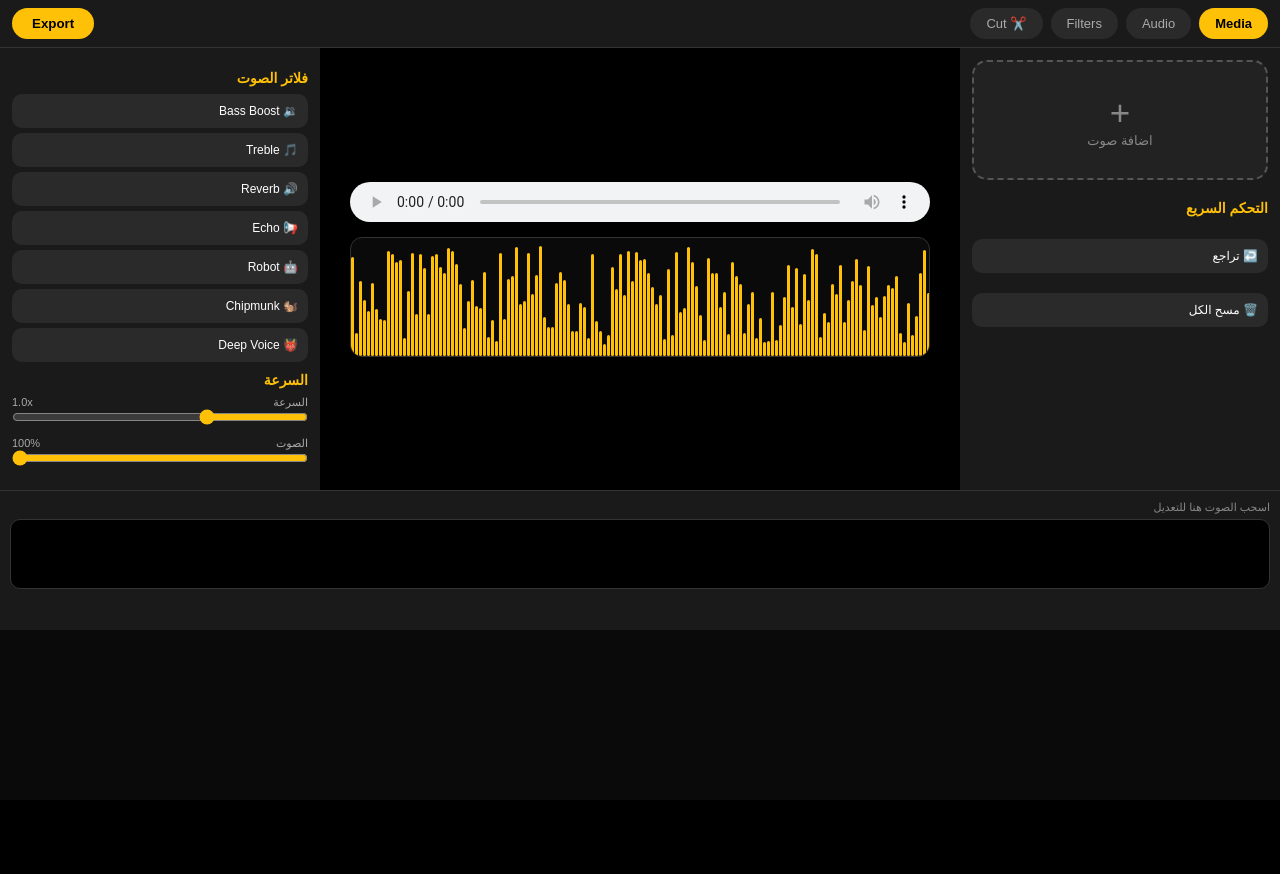
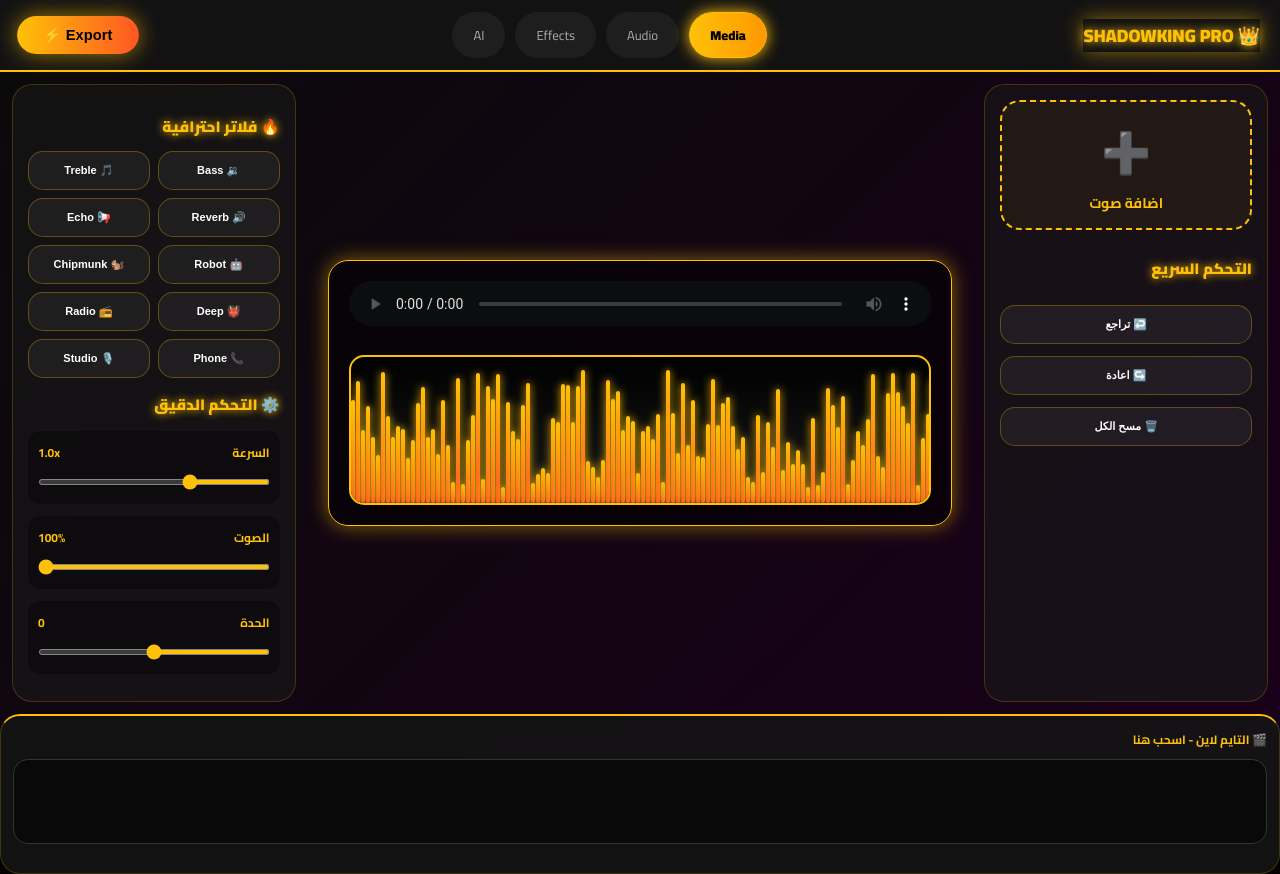
Before and after one commit to abdulkadirfarah921-cloud/ShadowKing-AI, a plain HTML site: page editor.html in a window 1280 px wide. Before the commit the page ends 800 px from the top, so only its background shows below. Drawn offline with Linux system fonts and the light colour scheme.

Commit message:
Add files via upload

```diff
--- a/editor.html
+++ b/editor.html
@@ -3,110 +3,132 @@
 <head>
 <meta charset="UTF-8">
 <meta name="viewport" content="width=device-width, initial-scale=1.0, maximum-scale=1.0, user-scalable=no">
-<title>محرر الصوت - Shadowking</title>
+<title>SHADOWKING PRO EDITOR</title>
 <style>
+@import url('https://fonts.googleapis.com/css2?family=Cairo:wght@400;700;900&display=swap');
 *{margin:0;padding:0;box-sizing:border-box}
-html,body{height:100%;width:100%;overflow:hidden;background:#000;font-family:Arial}
-#wrapper{width:100vh;height:100vw;transform-origin:top left;position:absolute;top:0;left:100%;transform:rotate(90deg);background:#0a0a0a}
+html,body{height:100%;width:100%;overflow:hidden;background:#000;font-family:'Cairo', sans-serif}
+
+#wrapper{width:100vh;height:100vw;transform-origin:top left;position:absolute;top:0;left:100%;transform:rotate(90deg);background:linear-gradient(135deg,#0a0a0a 0%,#1a001a 100%)}
 @media (orientation: landscape) {#wrapper{width:100vw;height:100vh;transform:rotate(0deg);left:0;top:0}}
 
-.topbar{display:flex;justify-content:space-between;align-items:center;padding:8px 12px;background:#1a1a1a;border-bottom:1px solid #333}
-.tabs{display:flex;gap:8px;overflow-x:auto}
-.tab{padding:8px 16px;border-radius:20px;font-size:13px;color:#aaa;background:#2a2a2a;cursor:pointer}
-.tab.active{background:#FFC107;color:#000;font-weight:bold}
-.export-btn{background:#FFC107;color:#000;border:none;padding:8px 20px;border-radius:20px;font-weight:bold;cursor:pointer}
+/* توهج نار */
+.glow{box-shadow:0 0 20px rgba(255,193,7,0.5)}
+.anim{animation: pulse 2s infinite}
+@keyframes pulse{0%,100%{transform:scale(1)}50%{transform:scale(1.05)}}
 
-.content{display:flex;flex:1}
-.left{width:25%;background:#1a1a1a;padding:12px;display:flex;flex-direction:column;gap:10px}
-.center{width:50%;background:#000;padding:15px;display:flex;flex-direction:column;justify-content:center;align-items:center}
-.right{width:25%;background:#1a1a1a;padding:12px;overflow-y:auto}
+.topbar{display:flex;justify-content:space-between;align-items:center;padding:12px 20px;background:rgba(20,20,20,0.9);backdrop-filter:blur(10px);border-bottom:2px solid #FFC107}
+.logo{font-size:18px;font-weight:900;color:#FFC107;text-shadow:0 0 10px #FFC107}
+.tabs{display:flex;gap:10px}
+.tab{padding:10px 20px;border-radius:25px;font-size:13px;color:#aaa;background:rgba(255,255,255,0.05);cursor:pointer;border:1px solid transparent;transition:0.3s}
+.tab.active{background:linear-gradient(90deg,#FFC107,#FF9800);color:#000;font-weight:900;border-color:#FFC107;box-shadow:0 0 15px #FFC107}
+.export-btn{background:linear-gradient(90deg,#FFC107,#FF5722);color:#000;border:none;padding:10px 25px;border-radius:25px;font-weight:900;cursor:pointer;font-size:14px;box-shadow:0 0 20px rgba(255,193,7,0.6)}
 
-.import-box{height:120px;border:2px dashed #555;border-radius:15px;display:flex;flex-direction:column;justify-content:center;align-items:center;color:#888;background:#222;cursor:pointer;font-size:13px}
-.import-box:hover{border-color:#FFC107;color:#FFC107}
+.content{display:flex;flex:1;gap:12px;padding:12px}
+.glass{background:rgba(25,25,25,0.6);backdrop-filter:blur(15px);border:1px solid rgba(255,193,7,0.2);border-radius:20px}
+.left{width:23%;padding:15px;display:flex;flex-direction:column;gap:12px}
+.center{width:54%;padding:20px;display:flex;flex-direction:column;justify-content:center;align-items:center}
+.right{width:23%;padding:15px;overflow-y:auto}
 
-#player{width:95%;height:40px}
-#waveform{width:95%;height:120px;background:#0a0a0a;border-radius:12px;margin-top:15px;position:relative;overflow:hidden;border:1px solid #333}
+.import-box{height:130px;border:2px dashed #FFC107;border-radius:20px;display:flex;flex-direction:column;justify-content:center;align-items:center;color:#FFC107;background:rgba(255,193,7,0.05);cursor:pointer;font-size:14px;font-weight:700;transition:0.3s}
+.import-box:hover{background:rgba(255,193,7,0.15);transform:scale(1.03)}
 
-.timeline{height:140px;background:#1a1a1a;border-top:1px solid #333;padding:10px}
-.timeline-header{font-size:11px;color:#888;margin-bottom:5px}
-.timeline-track{height:70px;background:#000;border-radius:10px;position:relative;overflow-x:auto;border:1px solid #333}
-.clip{position:absolute;height:90%;top:5%;min-width:120px;background:linear-gradient(90deg,#FFC107,#FF9800);border-radius:8px;color:#000;font-weight:bold;font-size:11px;display:flex;align-items:center;justify-content:center;padding:0 8px;cursor:grab}
+.player-card{width:100%;background:rgba(0,0,0,0.5);border-radius:20px;padding:20px;border:1px solid #FFC107}
+#player{width:100%;height:45px;filter:invert(1) hue-rotate(180deg)}
+#waveform{width:100%;height:150px;background:linear-gradient(180deg,#000 0%,#1a1a1a 100%);border-radius:15px;margin-top:20px;position:relative;overflow:hidden;border:2px solid #FFC107}
 
-.section-title{color:#FFC107;font-size:14px;margin:10px 0 8px;font-weight:bold}
-.filter-btn{background:#2a2a2a;color:#fff;border:none;padding:10px;border-radius:10px;margin:5px 0;width:100%;text-align:right;cursor:pointer;font-size:12px;display:flex;align-items:center;gap:8px;transition:0.2s}
-.filter-btn:hover{background:#333}
-.filter-btn.active{background:#FFC107;color:#000}
+.timeline{height:160px;background:rgba(20,20,20,0.9);backdrop-filter:blur(10px);border-top:2px solid #FFC107;padding:12px}
+.timeline-header{font-size:12px;color:#FFC107;font-weight:700;margin-bottom:8px}
+.timeline-track{height:85px;background:rgba(0,0,0,0.5);border-radius:15px;position:relative;overflow-x:auto;border:1px solid #333}
+.clip{position:absolute;height:90%;top:5%;min-width:130px;background:linear-gradient(90deg,#FFC107,#FF5722);border-radius:12px;color:#000;font-weight:900;font-size:12px;display:flex;align-items:center;justify-content:center;padding:0 10px;cursor:grab;box-shadow:0 0 15px rgba(255,193,7,0.5)}
 
-.slider-box{margin:8px 0}
-.slider-box label{font-size:11px;color:#aaa;display:flex;justify-content:space-between}
-input[type=range]{width:100%;accent-color:#FFC107}
+.section-title{color:#FFC107;font-size:15px;margin:12px 0 10px;font-weight:900;text-shadow:0 0 8px #FFC107}
+.filter-grid{display:grid;grid-template-columns:1fr 1fr;gap:8px}
+.filter-btn{background:rgba(255,255,255,0.05);color:#fff;border:1px solid rgba(255,193,7,0.3);padding:12px;border-radius:15px;text-align:center;cursor:pointer;font-size:11px;font-weight:700;transition:0.3s}
+.filter-btn:hover{background:rgba(255,193,7,0.1);transform:translateY(-3px)}
+.filter-btn.active{background:linear-gradient(135deg,#FFC107,#FF5722);color:#000;border-color:#FFC107;box-shadow:0 0 20px #FFC107}
+
+.slider-box{margin:12px 0;padding:10px;background:rgba(0,0,0,0.3);border-radius:12px}
+.slider-box label{font-size:12px;color:#FFC107;display:flex;justify-content:space-between;font-weight:700}
+input[type=range]{width:100%;accent-color:#FFC107;height:6px;border-radius:10px}
 </style>
 </head>
 <body>
 
 <div id="wrapper">
   <div class="topbar">
+    <div class="logo glow">👑 SHADOWKING PRO</div>
     <div class="tabs">
       <div class="tab active">Media</div>
       <div class="tab">Audio</div>
-      <div class="tab">Filters</div>
-      <div class="tab" onclick="cutClip()">✂️ Cut</div>
+      <div class="tab">Effects</div>
+      <div class="tab">AI</div>
     </div>
-    <button class="export-btn" onclick="exportFile()">Export</button>
+    <button class="export-btn anim" onclick="exportFile()">Export ⚡</button>
   </div>
 
   <div class="content">
-    <!-- يسار: الاستيراد -->
-    <div class="left">
+    <!-- يسار -->
+    <div class="left glass">
       <div class="import-box" onclick="document.getElementById('file2').click()">
-        <div style="font-size:35px">+</div>
+        <div style="font-size:40px">➕</div>
         <div>اضافة صوت</div>
         <input type="file" id="file2" accept="audio/*" style="display:none" onchange="addClip(this.files[0].name)">
       </div>
       <div class="section-title">التحكم السريع</div>
       <button class="filter-btn" onclick="undo()">↩️ تراجع</button>
+      <button class="filter-btn" onclick="redo()">↪️ اعادة</button>
       <button class="filter-btn" onclick="clearAll()">🗑️ مسح الكل</button>
     </div>
 
-    <!-- الوسط: المعاينة -->
+    <!-- الوسط -->
     <div class="center">
-      <audio id="player" controls></audio>
-      <div id="waveform"></div>
+      <div class="player-card glow">
+        <audio id="player" controls></audio>
+        <div id="waveform"></div>
+      </div>
     </div>
 
-    <!-- يمين: الفلاتر -->
-    <div class="right">
-      <div class="section-title">فلاتر الصوت</div>
-      <button class="filter-btn" onclick="toggleFilter('bass', this)">🔉 Bass Boost</button>
-      <button class="filter-btn" onclick="toggleFilter('treble', this)">🎵 Treble</button>
-      <button class="filter-btn" onclick="toggleFilter('reverb', this)">🔊 Reverb</button>
-      <button class="filter-btn" onclick="toggleFilter('echo', this)">📢 Echo</button>
-      <button class="filter-btn" onclick="toggleFilter('robot', this)">🤖 Robot</button>
-      <button class="filter-btn" onclick="toggleFilter('chipmunk', this)">🐿️ Chipmunk</button>
-      <button class="filter-btn" onclick="toggleFilter('deep', this)">👹 Deep Voice</button>
+    <!-- يمين -->
+    <div class="right glass">
+      <div class="section-title">🔥 فلاتر احترافية</div>
+      <div class="filter-grid">
+        <button class="filter-btn" onclick="toggleFilter('bass',this)">🔉 Bass</button>
+        <button class="filter-btn" onclick="toggleFilter('treble',this)">🎵 Treble</button>
+        <button class="filter-btn" onclick="toggleFilter('reverb',this)">🔊 Reverb</button>
+        <button class="filter-btn" onclick="toggleFilter('echo',this)">📢 Echo</button>
+        <button class="filter-btn" onclick="toggleFilter('robot',this)">🤖 Robot</button>
+        <button class="filter-btn" onclick="toggleFilter('chipmunk',this)">🐿️ Chipmunk</button>
+        <button class="filter-btn" onclick="toggleFilter('deep',this)">👹 Deep</button>
+        <button class="filter-btn" onclick="toggleFilter('radio',this)">📻 Radio</button>
+        <button class="filter-btn" onclick="toggleFilter('phone',this)">📞 Phone</button>
+        <button class="filter-btn" onclick="toggleFilter('studio',this)">🎙️ Studio</button>
+      </div>
 
-      <div class="section-title">السرعة</div>
+      <div class="section-title">⚙️ التحكم الدقيق</div>
       <div class="slider-box">
         <label><span>السرعة</span><span id="speedVal">1.0x</span></label>
         <input type="range" min="0.5" max="2" step="0.1" value="1" oninput="changeSpeed(this.value)">
       </div>
-
       <div class="slider-box">
         <label><span>الصوت</span><span id="volVal">100%</span></label>
         <input type="range" min="0" max="100" value="100" oninput="changeVolume(this.value)">
       </div>
+      <div class="slider-box">
+        <label><span>الحدة</span><span id="pitchVal">0</span></label>
+        <input type="range" min="-12" max="12" step="1" value="0" oninput="changePitch(this.value)">
+      </div>
     </div>
   </div>
 
-  <div class="timeline">
-    <div class="timeline-header">اسحب الصوت هنا للتعديل</div>
+  <div class="timeline glass">
+    <div class="timeline-header">🎬 التايم لاين - اسحب هنا</div>
     <div class="timeline-track" id="track"></div>
   </div>
 </div>
 
 <script>
-let history = [];
-let audioCtx, gainNode, filterNode;
+let history = []; let future = [];
 
 window.onload = function(){
   document.documentElement.requestFullscreen().catch(()=>{});
@@ -114,13 +136,9 @@ window.onload = function(){
     screen.orientation.lock('landscape').catch(()=>{});
   }
 
-  audioCtx = new (window.AudioContext || window.webkitAudioContext)();
-  gainNode = audioCtx.createGain();
-
   const type = localStorage.getItem('audioType');
   if(type == 'ai'){ addClip('AI Voice'); }
   if(type == 'import'){
-    document.getElementById('name').innerText = localStorage.getItem('audioName');
     document.getElementById('player').src = localStorage.getItem('audioData');
     addClip(localStorage.getItem('audioName'));
   }
@@ -132,7 +150,7 @@ function addClip(name){
   const track = document.getElementById('track');
   const clip = document.createElement('div');
   clip.className = 'clip';
-  clip.style.left = track.children.length * 130 + 'px';
+  clip.style.left = track.children.length * 140 + 'px';
   clip.innerText = name;
   track.appendChild(clip);
 }
@@ -140,45 +158,32 @@ function addClip(name){
 function toggleFilter(type, btn){
   btn.classList.toggle('active');
   const player = document.getElementById('player');
-  if(type=='speed') player.playbackRate = btn.classList.contains('active')? 1.5 : 1;
-  if(type=='bass') alert('Bass Boost: قوة الجهير زادت');
-  if(type=='treble') alert('Treble: حدة الصوت زادت');
-  if(type=='reverb') alert('Reverb: صدى القاعة');
-  if(type=='echo') alert('Echo: صدى متكرر');
-  if(type=='robot') alert('Robot: صوت آلي');
   if(type=='chipmunk') player.playbackRate = btn.classList.contains('active')? 1.8 : 1;
-  if(type=='deep') player.playbackRate = btn.classList.contains('active')? 0.7 : 1;
+  if(type=='deep') player.playbackRate = btn.classList.contains('active')? 0.6 : 1;
+  if(type=='robot') alert('🤖 فلتر Robot مفعل');
+  if(type=='radio') alert('📻 فلتر Radio مفعل');
+  if(type=='phone') alert('📞 فلتر Phone مفعل');
+  if(type=='studio') alert('🎙️ فلتر Studio مفعل');
 }
 
-function changeSpeed(val){
-  document.getElementById('speedVal').innerText = val + 'x';
-  document.getElementById('player').playbackRate = val;
-}
+function changeSpeed(val){document.getElementById('speedVal').innerText = val + 'x';document.getElementById('player').playbackRate = val;}
+function changeVolume(val){document.getElementById('volVal').innerText = val + '%';document.getElementById('player').volume = val/100;}
+function changePitch(val){document.getElementById('pitchVal').innerText = val;}
 
-function changeVolume(val){
-  document.getElementById('volVal').innerText = val + '%';
-  document.getElementById('player').volume = val/100;
-}
-
-function saveState(){ history.push(document.getElementById('track').innerHTML); }
-function undo(){ if(history.length>0) document.getElementById('track').innerHTML = history.pop(); }
-function clearAll(){ document.getElementById('track').innerHTML = ''; }
-function cutClip(){ alert('اسحب طرف الكليب للقص'); }
-function exportFile(){ alert('تم التصدير ✅\n/storage/emulated/0/SHADOWKING_AI'); }
+function saveState(){ history.push(document.getElementById('track').innerHTML); future = []; }
+function undo(){ if(history.length>0){ future.push(document.getElementById('track').innerHTML); document.getElementById('track').innerHTML = history.pop(); } }
+function redo(){ if(future.length>0){ history.push(document.getElementById('track').innerHTML); document.getElementById('track').innerHTML = future.pop(); } }
+function clearAll(){ saveState(); document.getElementById('track').innerHTML = ''; }
+function exportFile(){ alert('تم التصدير بنجاح 🔥\n/storage/emulated/0/SHADOWKING_PRO'); }
 
 function drawWave(){
-  const w = document.getElementById('waveform');
-  w.innerHTML = '';
-  for(let i=0;i<200;i++){
+  const w = document.getElementById('waveform'); w.innerHTML = '';
+  for(let i=0;i<180;i++){
     let bar = document.createElement('div');
-    bar.style = `position:absolute;bottom:0;width:3px;height:${Math.random()*100+10}px;background:#FFC107;left:${i*4}px;border-radius:2px`;
+    bar.style = `position:absolute;bottom:0;width:4px;height:${Math.random()*120+15}px;background:linear-gradient(180deg,#FFC107,#FF5722);left:${i*5}px;border-radius:4px;box-shadow:0 0 8px #FFC107`;
     w.appendChild(bar);
   }
-  setInterval(()=>{
-    document.querySelectorAll('#waveform div').forEach(bar=>{
-      bar.style.height = Math.random()*100 + 10 + 'px';
-    });
-  }, 100);
+  setInterval(()=>{document.querySelectorAll('#waveform div').forEach(bar=>{bar.style.height = Math.random()*120 + 15 + 'px';});}, 80);
 }
 </script>
 </body>
```
